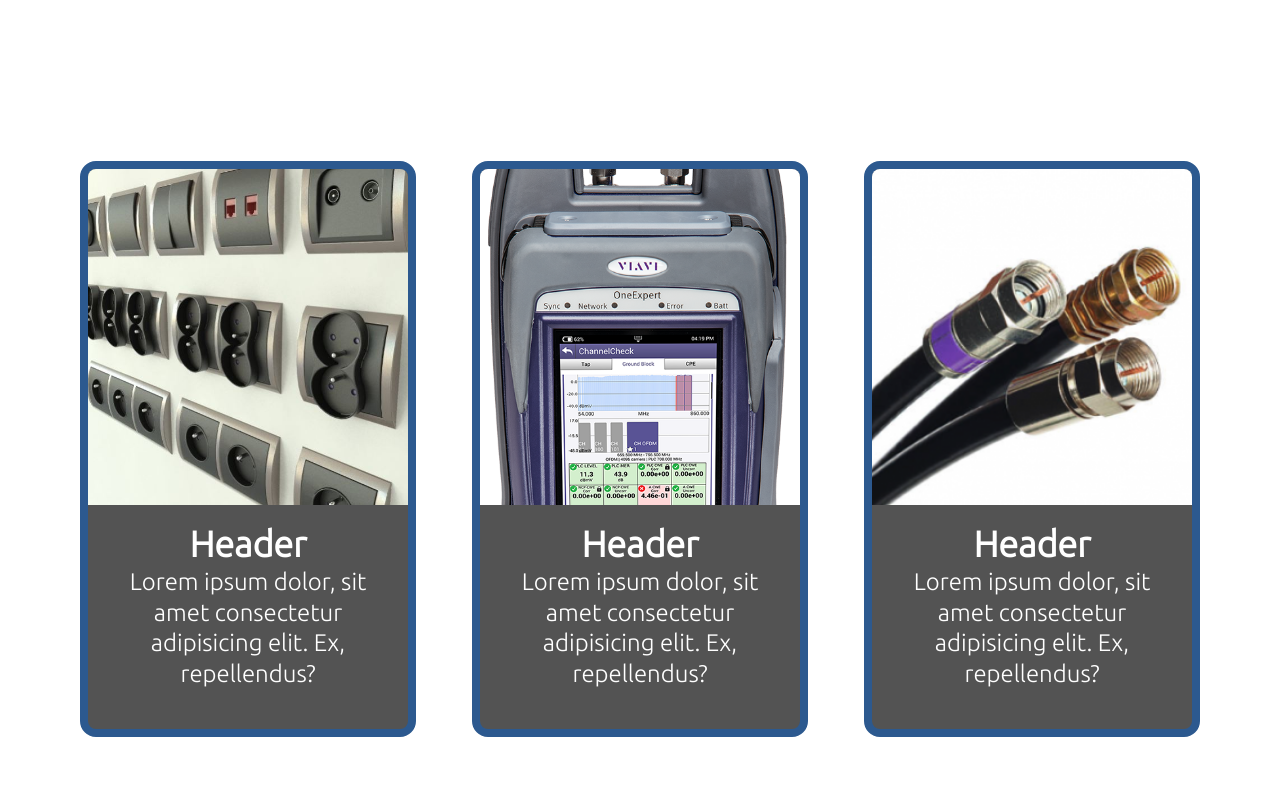
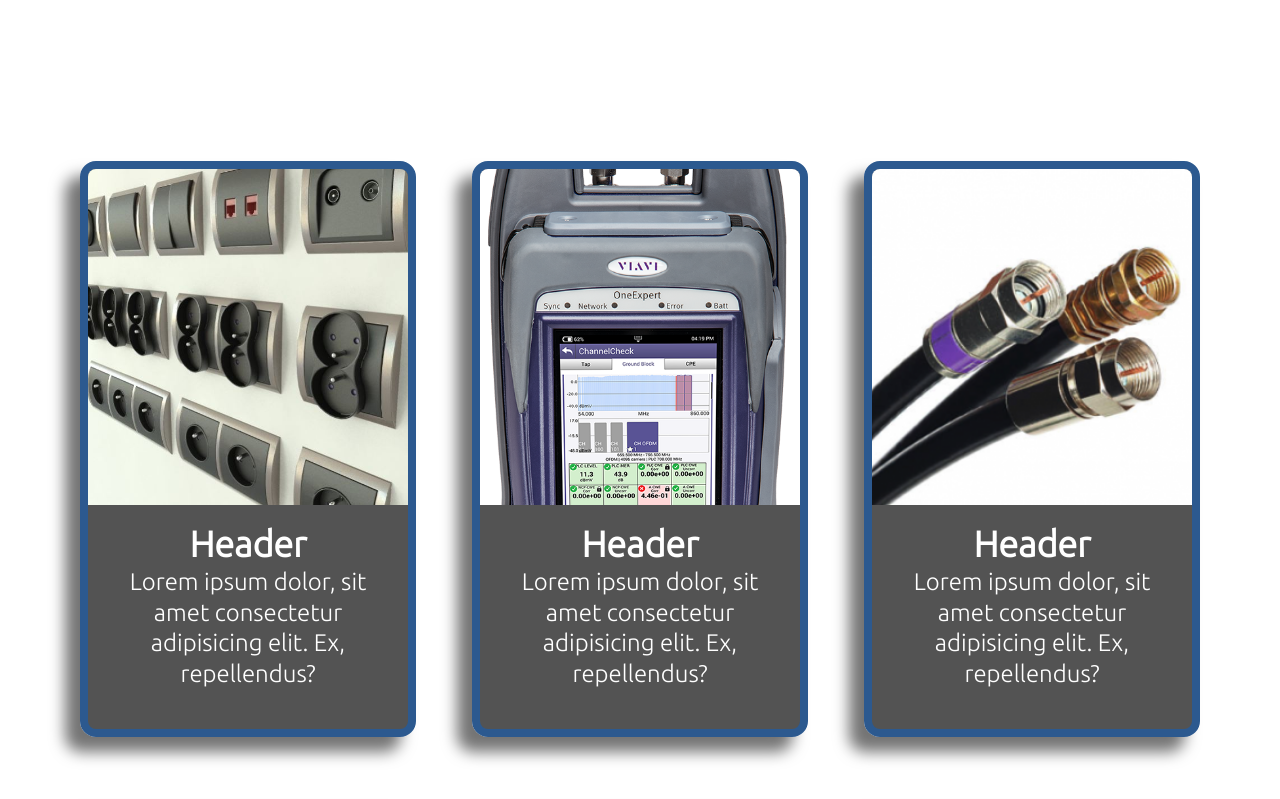
Before and after one commit to ImanRS1/HojdenIT, a Gatsby site: page / in a window 1280 px wide. Shown: the part 1531-2330 px from the top of the page. Built offline with nearby package versions, Linux system fonts and the light colour scheme; Gatsby itself is replaced by a stand-in of ours.

Commit message:
boxshadowing added to service objects

```diff
--- a/src/components/Services.js
+++ b/src/components/Services.js
@@ -129,6 +129,7 @@ const ServiceObject = styled(motion.div)`
   flex-direction: column;
   align-items: center;
   justify-content: space-between;
+  box-shadow: rgba(0, 0, 0, 0.55) -15px 15px 15px;
 
   img {
     width: 100%;
```
